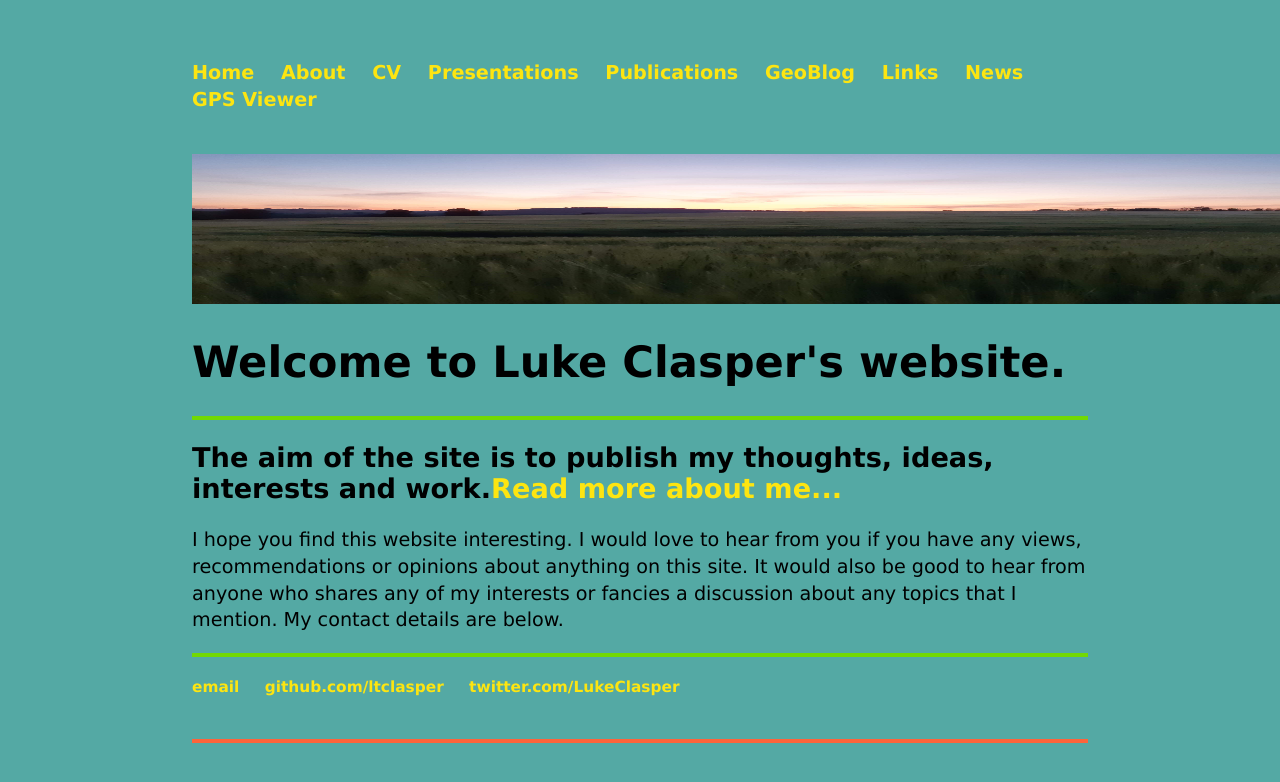
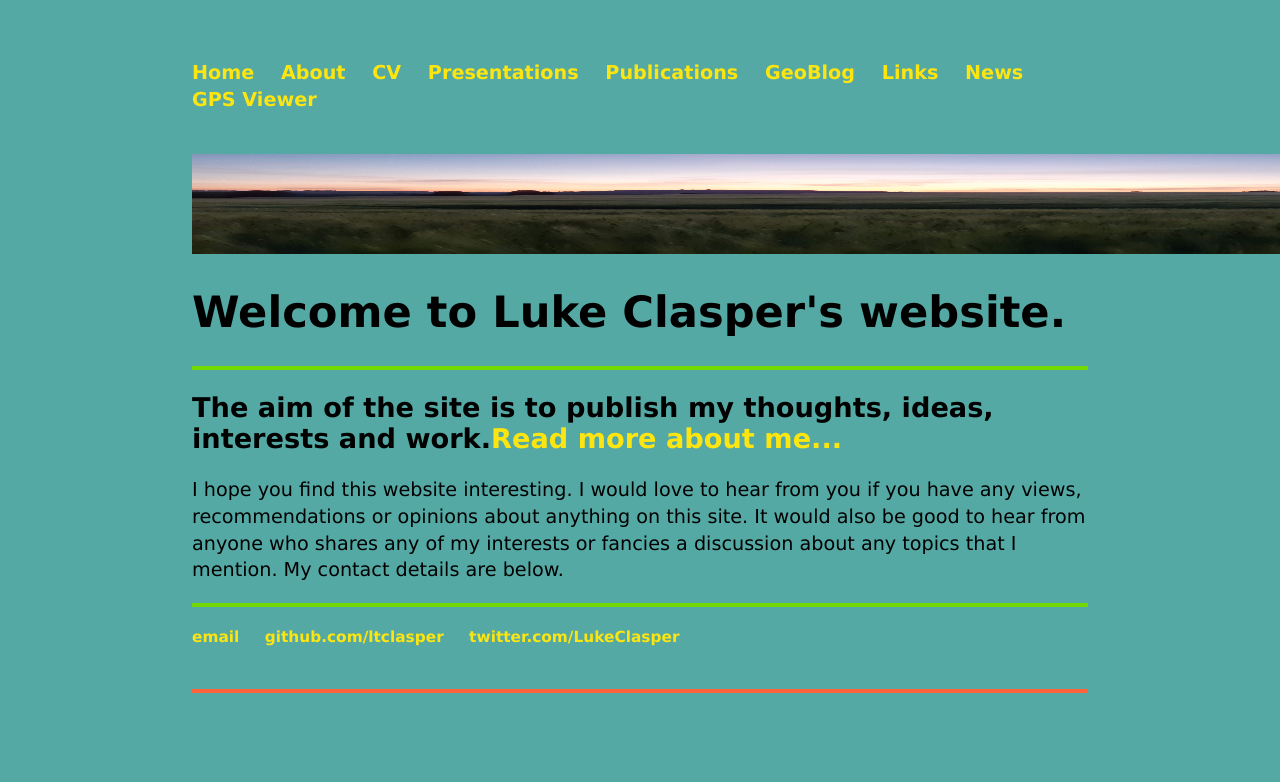
Before and after one commit to ltclasper/ltclasper.github.io, a Jekyll site: the page built from index.html, in a window 1280 px wide. Shown: the top 782 px of the page. Built offline with Jekyll 4.4.1, drawn with Linux system fonts in a browser that asks for light colours.

Commit message:
Update index.html

```diff
--- a/index.html
+++ b/index.html
@@ -5,7 +5,7 @@ title: Luke Clasper
 
 
 <header>
-   <a href="/index.html"><img src="/sunset_photo.jpg" alt="sunset photo" width="1200" height="150" /></a>
+   <a href="/index.html"><img src="/sunset_photo.jpg" alt="sunset photo" width="1500" height="100" /></a>
 </header>
 
 
```
